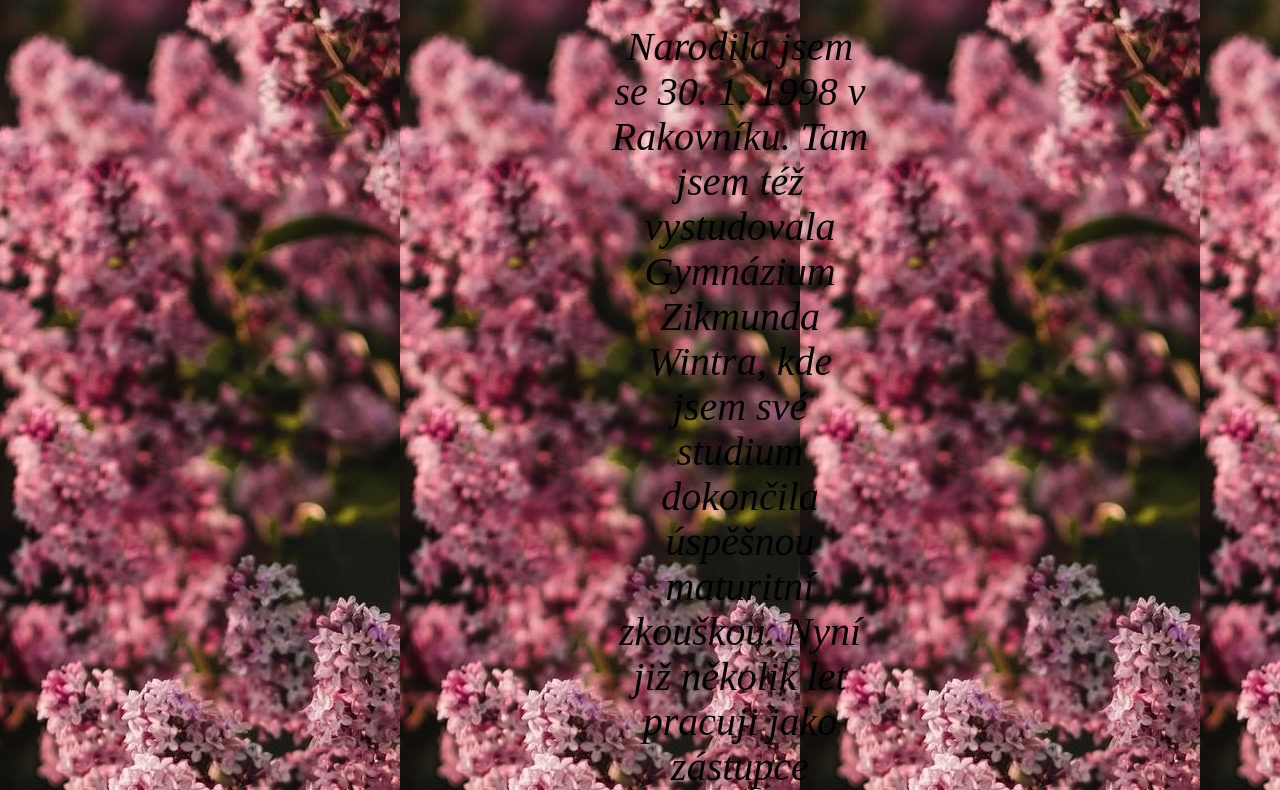
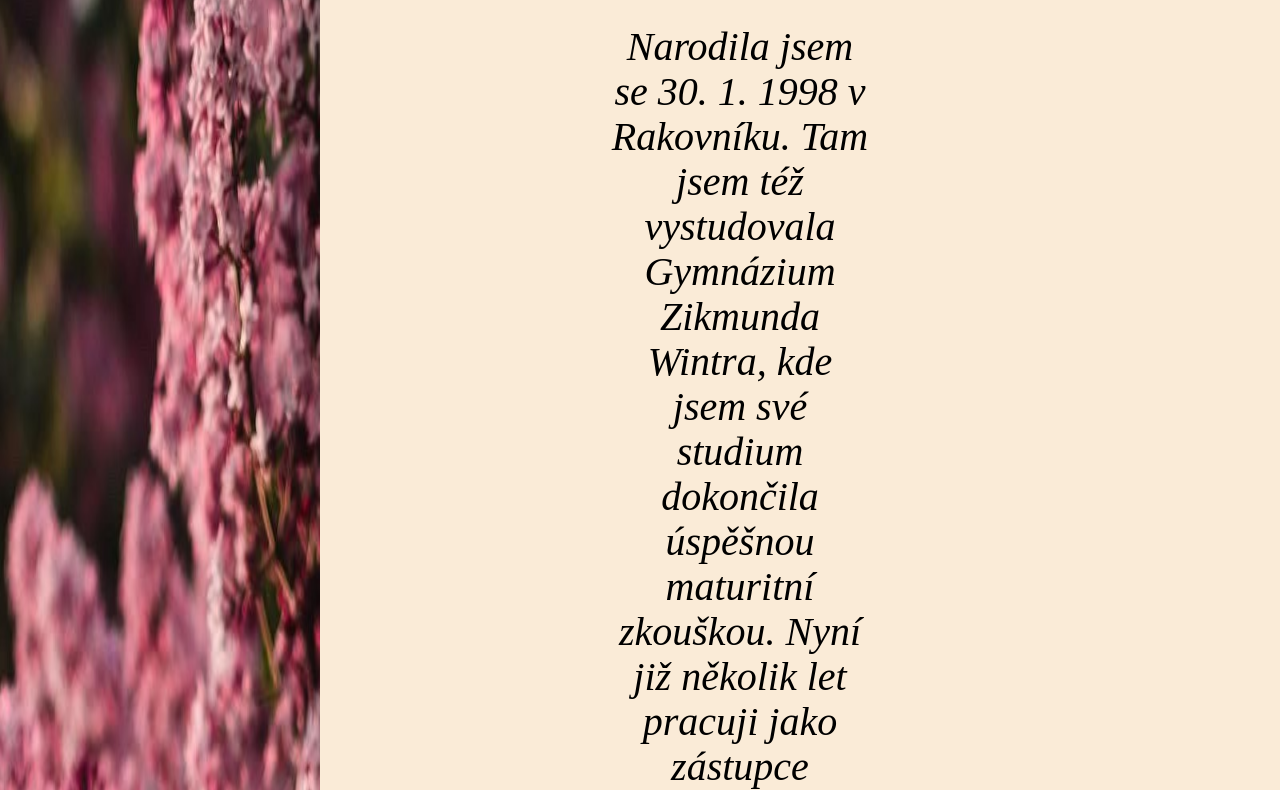
Before and after one commit to IrenaVolevecka/zivotopis1, a plain HTML site: page index.html in a window 1280 px wide. Shown: the part 303-1093 px from the top of the page. Drawn offline with nearby package versions, Linux system fonts and the light colour scheme; a web font is replaced by a local one.

Commit message:
Oprava vzhledu

```diff
--- a/style.css
+++ b/style.css
@@ -1,6 +1,8 @@
 body {
     background-color: antiquewhite;
     background-image: url(obrázky/image6.jpeg);
+    background-repeat: no-repeat;
+    background-size: 320px 100%;
     color: black;
     font-size: 30px;
     line-height: 45px;
@@ -10,6 +12,9 @@ body {
     overflow: auto;
 
   }
+
+
+
 a {
     color:  rgb(3, 80, 43);
 }
@@ -29,8 +34,6 @@ h1 {
 .Pozadi {
     float: right;
     scroll-snap-align: proximity;
-
-
 }
 .Profilove-foto {
     float: left;
```
Also changed, not shown: index.html (+5 -8 lines).
